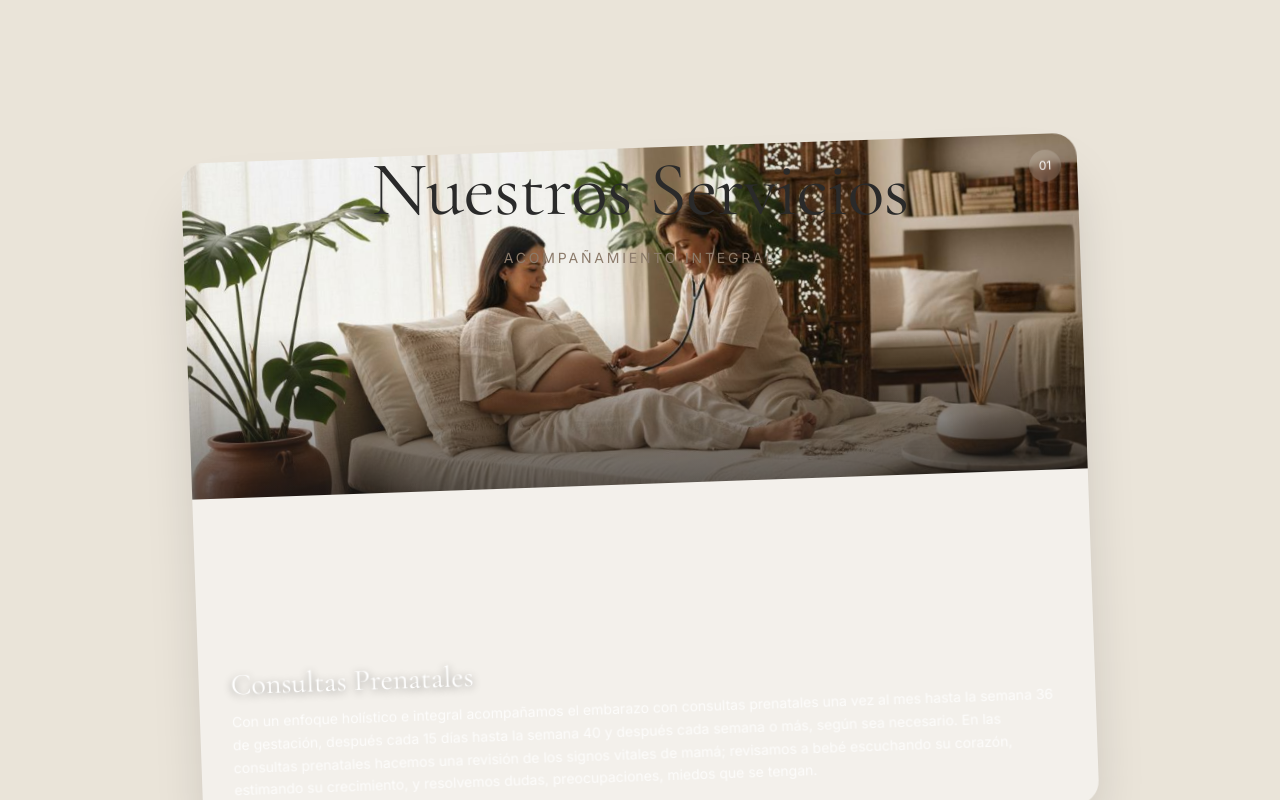
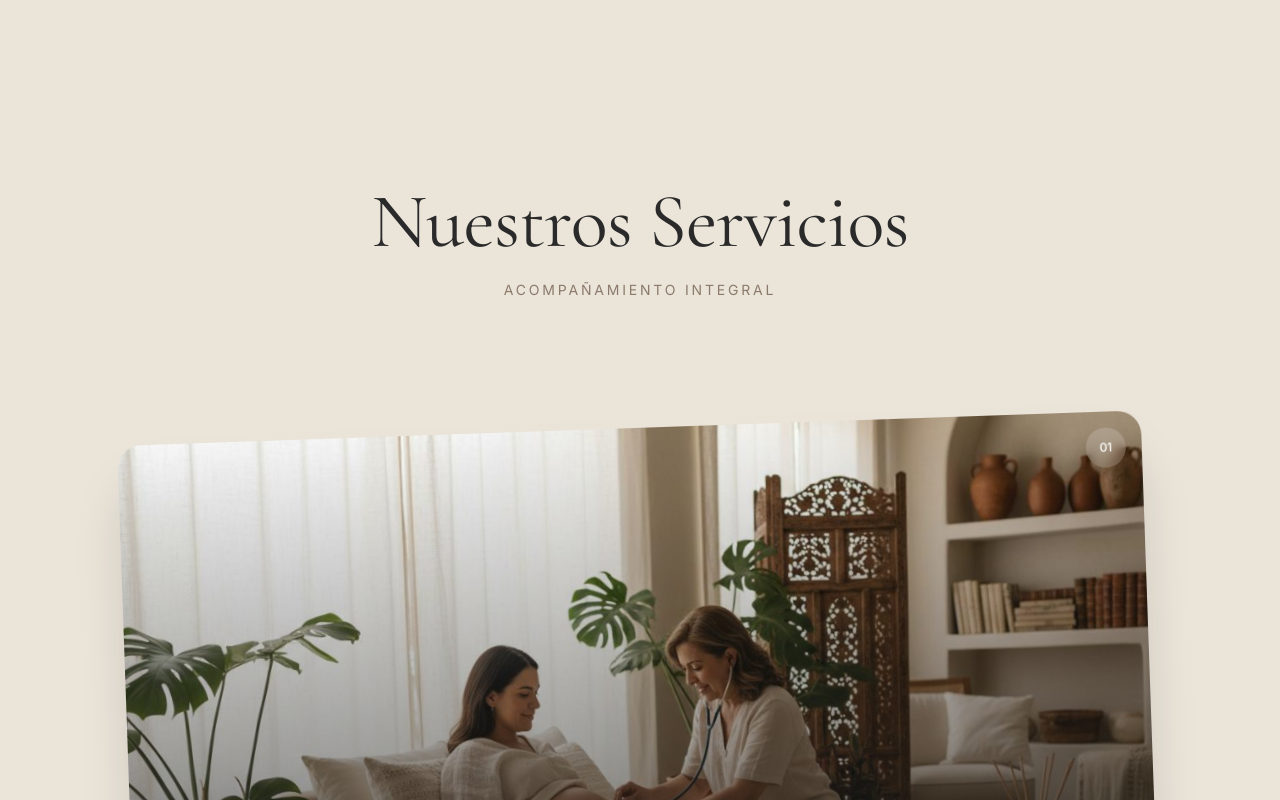
Before and after one commit to JonaCeb/CASA_ARAMARA, a React (Vite) app in the folder app/: page / in a window 1280 px wide. Shown: the part 1900-2700 px from the top of the page. Built offline with nearby package versions, Linux system fonts and the light colour scheme.

Commit message:
Update CardStack.tsx

```diff
--- a/app/src/sections/CardStack.tsx
+++ b/app/src/sections/CardStack.tsx
@@ -80,8 +80,8 @@ const CardStack = () => {
       className="relative w-full bg-kaleo-sand"
       style={{ minHeight: `${(cards.length + 1) * 100}vh` }}
     >
-      {/* Section Header: Cambiado a relative para que en móvil no flote sobre las tarjetas */}
-      <div className="relative md:absolute top-0 left-0 right-0 py-12 md:py-16 text-center z-10">
+      {/* Encabezado Relativo */}
+      <div className="relative pt-24 pb-12 text-center z-10 bg-kaleo-sand">
         <h2 className="font-display text-headline text-kaleo-earth">
           {cardStackConfig.sectionTitle}
         </h2>
@@ -90,13 +90,13 @@ const CardStack = () => {
         </p>
       </div>
 
-      {/* Pinned Card Wrapper */}
+      {/* Contenedor del Slider */}
       <div
         ref={wrapperRef}
-        className="relative w-full h-screen flex items-center justify-center overflow-hidden"
+        className="relative w-full h-screen flex items-start md:items-center justify-center overflow-hidden pt-8 md:pt-0"
       >
-        {/* Cambiamos el aspect ratio dinámicamente: 4/5 en móvil para dar espacio al texto, 4/3 en PC */}
-        <div className="relative w-full max-w-4xl mx-auto px-6 md:px-8 aspect-[4/5] md:aspect-[4/3]">
+        {/* Cambio: max-w-5xl y aspect-[16/10] para dar más altura en PC */}
+        <div className="relative w-full max-w-5xl mx-auto px-6 md:px-8 aspect-[4/5] md:aspect-[16/10]">
           {cards.map((card, index) => (
             <div
               key={card.id}
@@ -107,37 +107,32 @@ const CardStack = () => {
                 zIndex: index,
               }}
             >
-              {/* Estructura de la tarjeta: Flex-col en móvil para separar imagen y texto */}
               <div className="relative flex flex-col overflow-hidden rounded-3xl shadow-deep bg-kaleo-cream h-full">
 
-                {/* 1. Contenedor de Imagen: Mitad superior en móvil, pantalla completa en PC */}
-                <div className="relative h-1/2 md:absolute md:inset-0 overflow-hidden">
+                {/* 1. Contenedor de Imagen */}
+                <div className="relative h-1/2 md:h-full overflow-hidden">
                   <img
                     src={card.image}
                     alt={card.title}
                     className="w-full h-full object-cover"
                   />
-                  {/* Overlays originales de PC */}
-                  <div className="hidden md:block absolute inset-0 bg-gradient-to-t from-kaleo-charcoal/60 via-transparent to-transparent" />
-                  {/* Overlay móvil eliminado para que la imagen se vea limpia */}
+                  {/* Gradiente de PC mejorado para cubrir más espacio vertical si el texto es largo */}
+                  <div className="hidden md:block absolute inset-0 bg-gradient-to-t from-kaleo-charcoal/90 via-kaleo-charcoal/40 to-transparent" />
                 </div>
 
-                {/* 2. Contenedor de Texto: Debajo de la imagen en móvil, encima en PC */}
-                <div className="flex-1 md:absolute md:bottom-0 md:left-0 md:right-0 p-6 md:p-8 z-10 bg-kaleo-cream md:bg-transparent">
-                  <h3
-                    className="font-display text-2xl md:text-3xl text-kaleo-earth md:text-white mb-2"
-                    style={{ textShadow: window.innerWidth > 768 ? '0 2px 8px rgba(0,0,0,0.45)' : 'none' }}
-                  >
+                {/* 2. Contenedor de Texto */}
+                <div className="flex-1 p-6 md:absolute md:bottom-0 md:left-0 md:right-0 md:p-12 z-10 bg-kaleo-cream md:bg-transparent">
+                  <h3 className="font-display text-2xl md:text-4xl text-kaleo-earth md:text-white mb-3">
                     {card.title}
                   </h3>
-                  <p className="font-body text-sm text-kaleo-charcoal/80 md:text-white/80 leading-relaxed">
+                  <p className="font-body text-sm md:text-lg text-kaleo-charcoal/80 md:text-white/90 leading-relaxed max-w-3xl">
                     {card.description}
                   </p>
                 </div>
 
-                {/* 3. Número de Tarjeta: Estilos dinámicos para visibilidad */}
-                <div className="absolute top-4 right-4 w-8 h-8 rounded-full bg-kaleo-charcoal/10 md:bg-kaleo-cream/20 backdrop-blur-sm flex items-center justify-center z-10">
-                  <span className="font-body text-xs text-kaleo-charcoal md:text-white">
+                {/* 3. Número de Tarjeta */}
+                <div className="absolute top-4 right-4 w-10 h-10 rounded-full bg-kaleo-charcoal/10 md:bg-kaleo-cream/20 backdrop-blur-sm flex items-center justify-center z-10">
+                  <span className="font-body text-xs text-kaleo-charcoal md:text-white font-medium">
                     {String(index + 1).padStart(2, '0')}
                   </span>
                 </div>
@@ -147,8 +142,7 @@ const CardStack = () => {
         </div>
       </div>
 
-      {/* Bottom spacer */}
-      <div className="h-24" />
+      <div className="h-32 bg-kaleo-sand" />
     </section>
   );
 };
```
